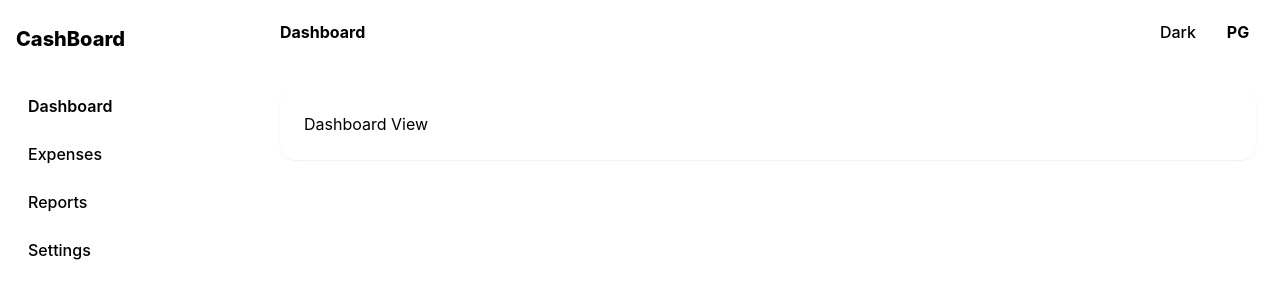
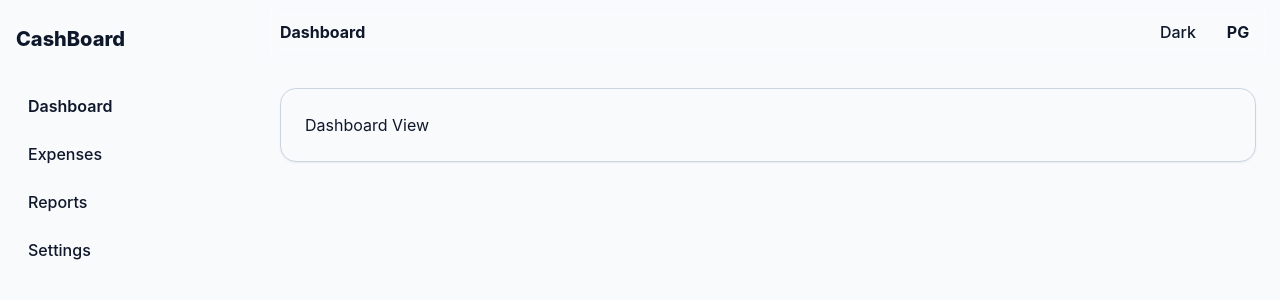
Before and after one commit to Gurmis/CashBoard, a Vue app: page / in a window 1280 px wide. Shown: the top 300 px of the page. Built offline with nearby package versions, Linux system fonts and the light colour scheme.

Commit message:
token+styles update

```diff
--- a/src/assets/styles/base.css
+++ b/src/assets/styles/base.css
@@ -23,8 +23,8 @@ html {
 
 body {
   margin: 0;
-  background: var(--color-bg);
-  color: var(--color-text);
+  background: var(--surface-page);
+  color: var(--text-primary);
   transition:
           background-color var(--transition-base),
           color var(--transition-base);
@@ -53,44 +53,45 @@ svg {
 }
 
 :focus-visible {
-  outline: 2px solid var(--color-primary);
+  outline: 2px solid var(--focus-ring);
   outline-offset: 2px;
 }
 
 ::selection {
-  background: var(--color-primary-soft);
+  background: var(--accent-soft);
+  color: var(--text-primary);
 }
 
 .app-page-title {
   margin: 0;
   font-size: 1.5rem;
   font-weight: 700;
-  color: var(--color-text);
+  color: var(--text-primary);
 }
 
 .app-page-subtitle {
   margin: 0;
-  color: var(--color-text-muted);
+  color: var(--text-muted);
   font-size: 0.95rem;
 }
 
 .surface {
-  background: var(--color-surface);
-  border: 1px solid var(--color-border);
+  background: var(--surface-page);
+  border: 1px solid var(--border-default);
   border-radius: var(--radius-lg);
   box-shadow: var(--shadow-sm);
 }
 
 .text-muted {
-  color: var(--color-text-muted);
+  color: var(--text-muted);
 }
 
 .status-positive {
-  color: var(--color-success);
+  color: var(--status-success);
 }
 
 .status-negative {
-  color: var(--color-danger);
+  color: var(--status-danger);
 }
 
 .text-link {
@@ -112,7 +113,7 @@ svg {
   font-weight: 500;
   text-decoration: none;
   transition:
-          color var(--transition-fast),
+          color var(--transition-fast)
 }
 
 .nav-item:hover {
--- a/src/assets/styles/themes.css
+++ b/src/assets/styles/themes.css
@@ -48,8 +48,8 @@
     --nav-item-active-color: var(--slate-900);
 
     /* buttons */
-    --button-primary-bg: var(--purple-500);
-    --button-primary-border: var(--purple-500);
+    --button-primary-bg: var(--purple-400);
+    --button-primary-border: var(--purple-700);
     --button-primary-color: var(--white);
     --button-primary-hover-bg: var(--purple-600);
     --button-primary-hover-border: var(--purple-600);
@@ -108,6 +108,9 @@
     --shadow-sm: var(--shadow-slate-sm);
     --shadow-md: var(--shadow-slate-md);
     --shadow-lg: var(--shadow-slate-lg);
+
+    /* focus */
+    --focus-ring: var(--accent-primary);
 }
 
 .dark {
@@ -222,4 +225,6 @@
     --shadow-sm: var(--shadow-black-sm);
     --shadow-md: var(--shadow-black-md);
     --shadow-lg: var(--shadow-black-lg);
-}
+
+    /* focus */
+    --focus-ring: var(--accent-primary);}
```
